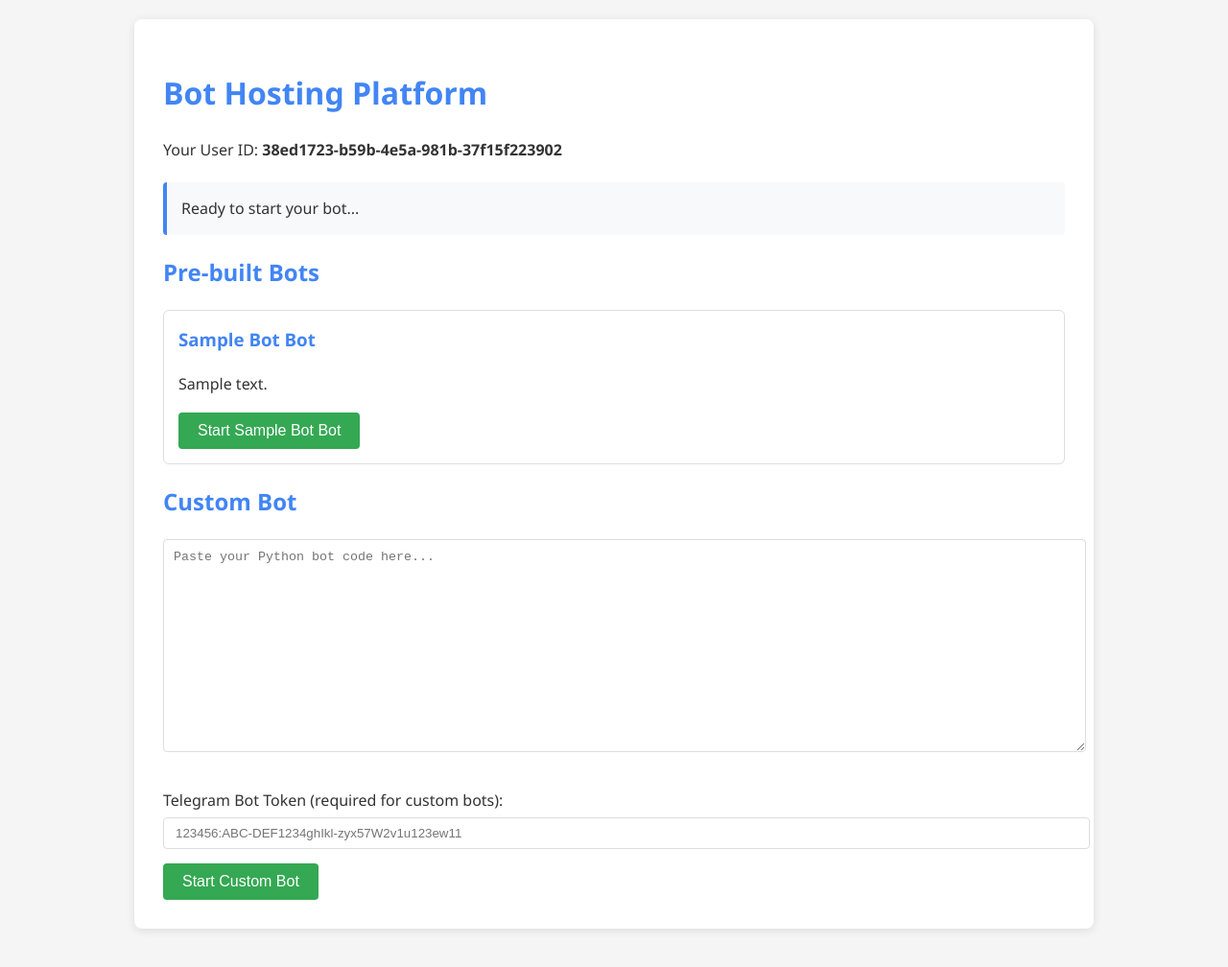
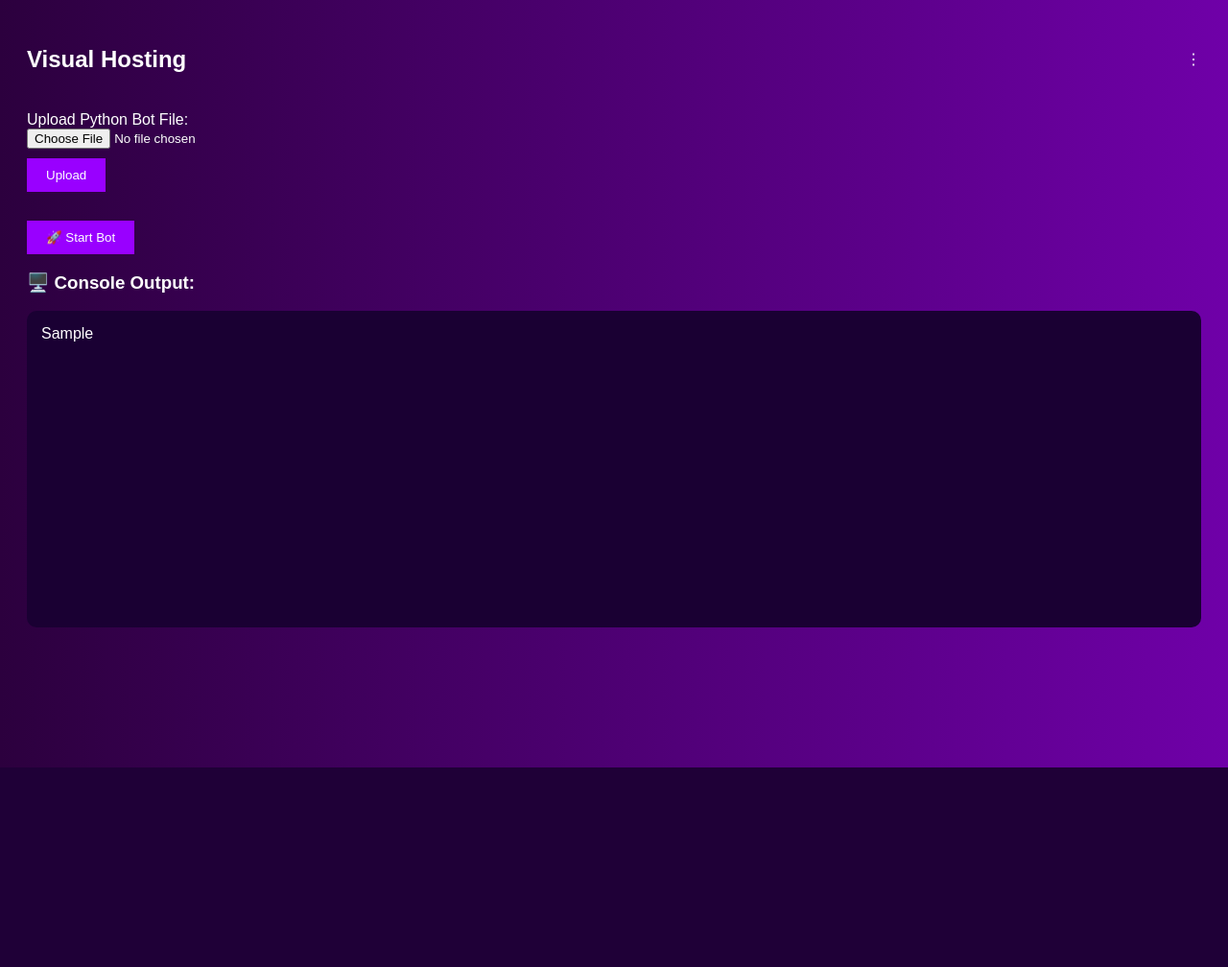
Before and after one commit to grizlyeditor/VisualHostingPrivate, a Flask app: template templates/index.html in a window 1280 px wide. Shown: the whole page at 96% size. After the commit the page ends 800 px from the top, so only its background shows below. Run offline with Flask 3, Linux system fonts and the light colour scheme; the template is opened without the code that fills it: most values are stand-ins (such as "Sample title", 1, 10 or a date in 2020).

Commit message:
Update index.html

```diff
--- a/templates/index.html
+++ b/templates/index.html
@@ -2,203 +2,42 @@
 <html lang="en">
 <head>
     <meta charset="UTF-8">
-    <meta name="viewport" content="width=device-width, initial-scale=1.0">
-    <title>Bot Hosting Platform</title>
+    <title>Python Bot Runner</title>
     <style>
-        :root {
-            --bg: #f5f5f5;
-            --surface: #ffffff;
-            --text: #333333;
-            --primary: #4285f4;
-            --success: #34a853;
-            --border: #dddddd;
-        }
-        body {
-            background: var(--bg);
-            color: var(--text);
-            font-family: 'Segoe UI', Tahoma, Geneva, Verdana, sans-serif;
-            line-height: 1.6;
-            padding: 20px;
-            max-width: 1000px;
-            margin: 0 auto;
-        }
-        .container {
-            background: var(--surface);
-            border-radius: 8px;
-            box-shadow: 0 2px 10px rgba(0,0,0,0.1);
-            padding: 30px;
-            margin-bottom: 20px;
-        }
-        h1, h2 {
-            color: var(--primary);
-        }
-        .bot-option {
-            background: var(--surface);
-            border: 1px solid var(--border);
-            border-radius: 6px;
-            padding: 15px;
-            margin-bottom: 15px;
-            cursor: pointer;
-            transition: all 0.2s;
-        }
-        .bot-option:hover {
-            border-color: var(--primary);
-            box-shadow: 0 2px 8px rgba(66, 133, 244, 0.1);
-        }
-        .bot-option h3 {
-            margin-top: 0;
-            color: var(--primary);
-        }
-        textarea {
-            width: 100%;
-            min-height: 200px;
-            font-family: 'Courier New', monospace;
-            padding: 10px;
-            border: 1px solid var(--border);
-            border-radius: 4px;
-            margin-bottom: 15px;
-        }
-        button {
-            background: var(--success);
-            color: white;
-            border: none;
-            padding: 10px 20px;
-            border-radius: 4px;
-            cursor: pointer;
-            font-size: 16px;
-            transition: background 0.2s;
-        }
-        button:hover {
-            background: #2d9249;
-        }
-        #status {
-            padding: 15px;
-            background: #f8f9fa;
-            border-radius: 4px;
-            margin-top: 20px;
-            border-left: 4px solid var(--primary);
-        }
-        .hidden {
-            display: none;
-        }
-        .token-input {
-            margin: 15px 0;
-        }
-        .token-input label {
-            display: block;
-            margin-bottom: 5px;
-            font-weight: 500;
-        }
-        .token-input input {
-            width: 100%;
-            padding: 8px 12px;
-            border: 1px solid var(--border);
-            border-radius: 4px;
-        }
+        body { background: linear-gradient(to right, #2c003e, #6f00a8); color: white; font-family: sans-serif; padding: 20px; }
+        .topbar { display: flex; justify-content: space-between; align-items: center; margin-bottom: 20px; }
+        .upload-section { margin-bottom: 20px; }
+        .button { padding: 10px 20px; margin-top: 10px; background-color: #9900ff; border: none; color: white; cursor: pointer; }
+        .console-box { background-color: #1a0033; padding: 15px; white-space: pre-wrap; height: 300px; overflow-y: scroll; border-radius: 10px; }
     </style>
 </head>
 <body>
-    <div class="container">
-        <h1>Bot Hosting Platform</h1>
-        <p>Your User ID: <strong id="user-id">{{ session.user_id }}</strong></p>
-
-        <div id="status">Ready to start your bot...</div>
-
-        <h2>Pre-built Bots</h2>
-
-        {% for bot_name, bot_data in bots.items() %}
-        <div class="bot-option" onclick="selectPrebuildBot('{{ bot_name }}')">
-            <h3>{{ bot_name|title }} Bot</h3>
-            <p>{{ bot_data.description }}</p>
-            <button class="start-bot" data-bot-type="{{ bot_name }}">Start {{ bot_name|title }} Bot</button>
-        </div>
-        {% endfor %}
-
-        <h2>Custom Bot</h2>
-        <textarea id="custom-code" placeholder="Paste your Python bot code here..."></textarea>
-        <div class="token-input">
-            <label for="custom-token">Telegram Bot Token (required for custom bots):</label>
-            <input type="text" id="custom-token" placeholder="123456:ABC-DEF1234ghIkl-zyx57W2v1u123ew11">
-        </div>
-        <button id="start-custom-bot">Start Custom Bot</button>
+    <div class="topbar">
+        <h2>Visual Hosting</h2>
+        <div>⋮</div>
     </div>
 
+    <div class="upload-section">
+        <form method="POST" enctype="multipart/form-data">
+            <label>Upload Python Bot File:</label><br>
+            <input type="file" name="botfile" accept=".py"><br>
+            <button class="button" type="submit">Upload</button>
+        </form>
+    </div>
+
+    <form method="POST" action="/start">
+        <button class="button" type="submit">🚀 Start Bot</button>
+    </form>
+
+    <h3>🖥️ Console Output:</h3>
+    <div class="console-box" id="console">{{ log_data }}</div>
+
     <script>
-        // Set user ID
-        document.getElementById('user-id').textContent = sessionStorage.getItem('user_id') || '{{ session.user_id }}';
-        if (!sessionStorage.getItem('user_id')) {
-            sessionStorage.setItem('user_id', '{{ session.user_id }}');
-        }
-
-        // Start pre-built bot
-        function selectPrebuildBot(botType) {
-            document.getElementById('status').textContent = `Starting ${botType} bot...`;
-
-            fetch('/run-bot', {
-                method: 'POST',
-                headers: {
-                    'Content-Type': 'application/json',
-                },
-                body: JSON.stringify({
-                    prebuild: true,
-                    bot_type: botType
-                })
-            })
-            .then(response => response.json())
-            .then(data => {
-                if (data.error) {
-                    document.getElementById('status').textContent = 'Error: ' + data.error;
-                } else {
-                    document.getElementById('status').textContent =
-                        `${botType} bot started successfully! User ID: ${data.user_id}`;
-                }
-            })
-            .catch(error => {
-                document.getElementById('status').textContent = 'Error: ' + error.message;
-            });
-        }
-
-        // Start custom bot
-        document.getElementById('start-custom-bot').addEventListener('click', () => {
-            const code = document.getElementById('custom-code').value;
-            const token = document.getElementById('custom-token').value;
-
-            if (!code.trim()) {
-                document.getElementById('status').textContent = 'Error: Please enter bot code';
-                return;
-            }
-
-            if (!token.trim()) {
-                document.getElementById('status').textContent = 'Error: Token is required for custom bots';
-                return;
-            }
-
-            document.getElementById('status').textContent = 'Starting your custom bot...';
-
-            fetch('/run-bot', {
-                method: 'POST',
-                headers: {
-                    'Content-Type': 'application/json',
-                },
-                body: JSON.stringify({
-                    prebuild: false,
-                    code: code,
-                    token: token
-                })
-            })
-            .then(response => response.json())
-            .then(data => {
-                if (data.error) {
-                    document.getElementById('status').textContent = 'Error: ' + data.error;
-                } else {
-                    document.getElementById('status').textContent =
-                        `Custom bot started successfully! User ID: ${data.user_id}`;
-                }
-            })
-            .catch(error => {
-                document.getElementById('status').textContent = 'Error: ' + error.message;
-            });
-        });
+        setInterval(() => {
+            fetch('/log')
+                .then(res => res.text())
+                .then(data => document.getElementById('console').innerText = data);
+        }, 2000);
     </script>
 </body>
 </html>
```
